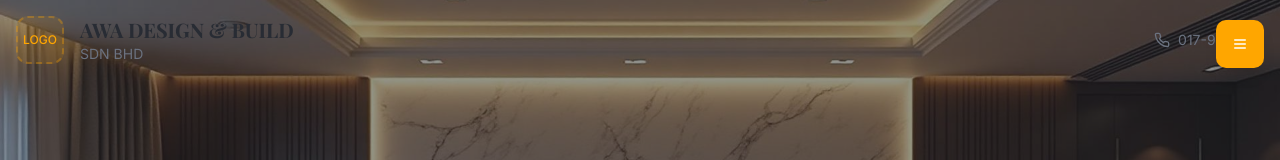
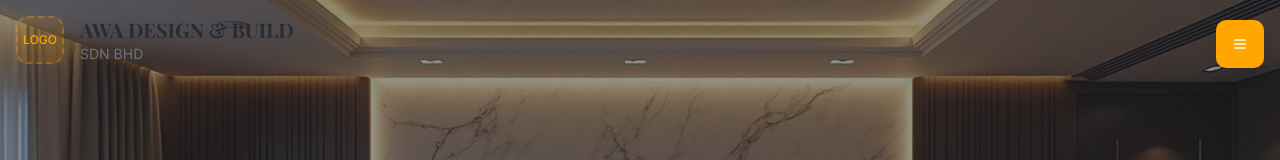
Before and after one commit to marcuskhor/awa-design-luxe, a React (Vite) app: page /about in a window 1280 px wide. Shown: the top 160 px of the page. Built offline with nearby package versions, Linux system fonts and the light colour scheme; the HTML template or start-up script is replaced by a standard one.

Commit message:
Remove phone number from navbar

```diff
--- a/src/components/Layout.tsx
+++ b/src/components/Layout.tsx
@@ -58,13 +58,6 @@ export default function Layout({ children }: { children: React.ReactNode }) {
 
             {/* Contact Info & Mobile Menu */}
             <div className="flex items-center space-x-4 flex-shrink-0">
-              <div className="hidden xl:flex items-center space-x-4 text-sm">
-                <div className="flex items-center space-x-2 text-luxury-silver">
-                  <Phone className="w-4 h-4" />
-                  <span>017-9551698</span>
-                </div>
-              </div>
-
               {!isMenuOpen && (
                 <Button
                   variant="ghost"
```
